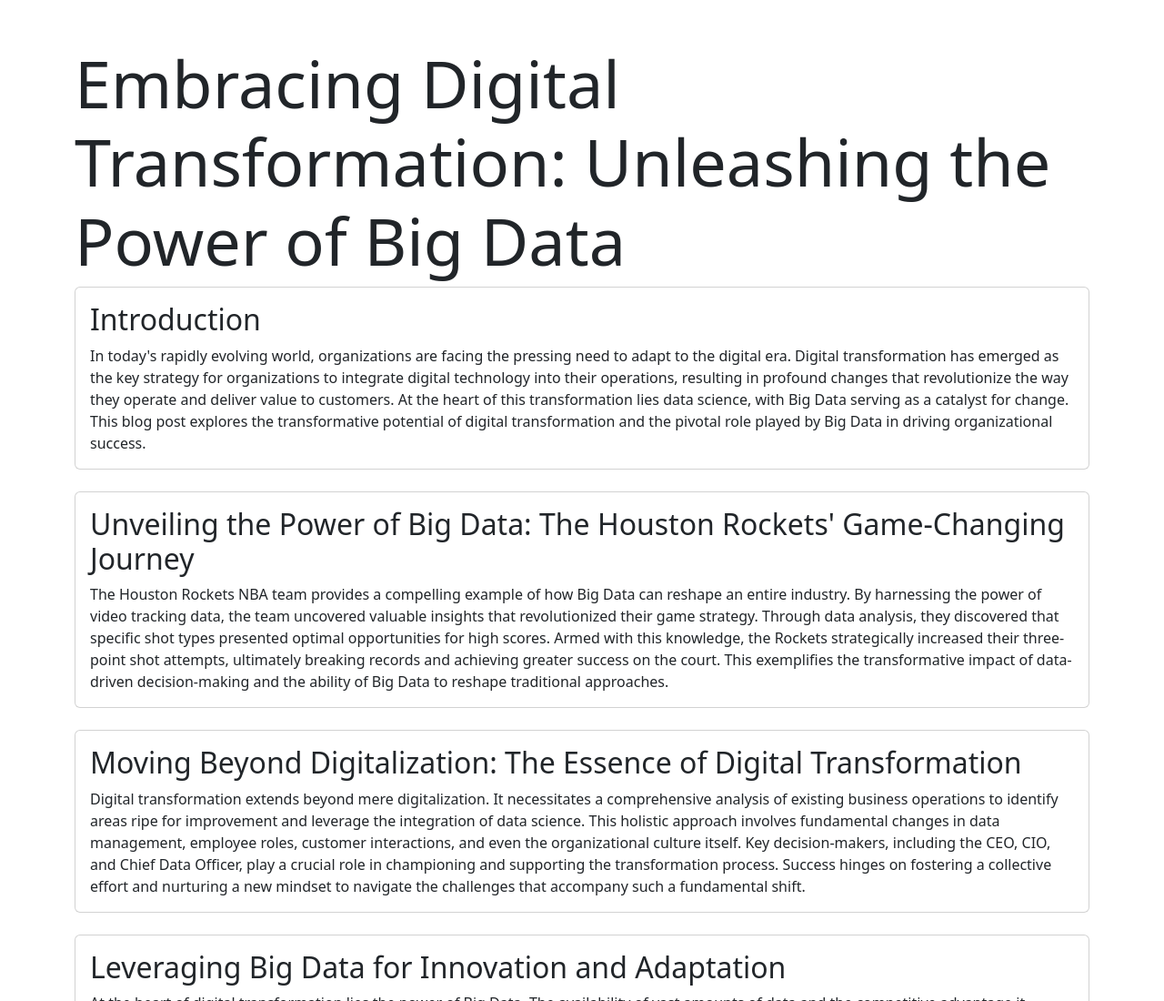
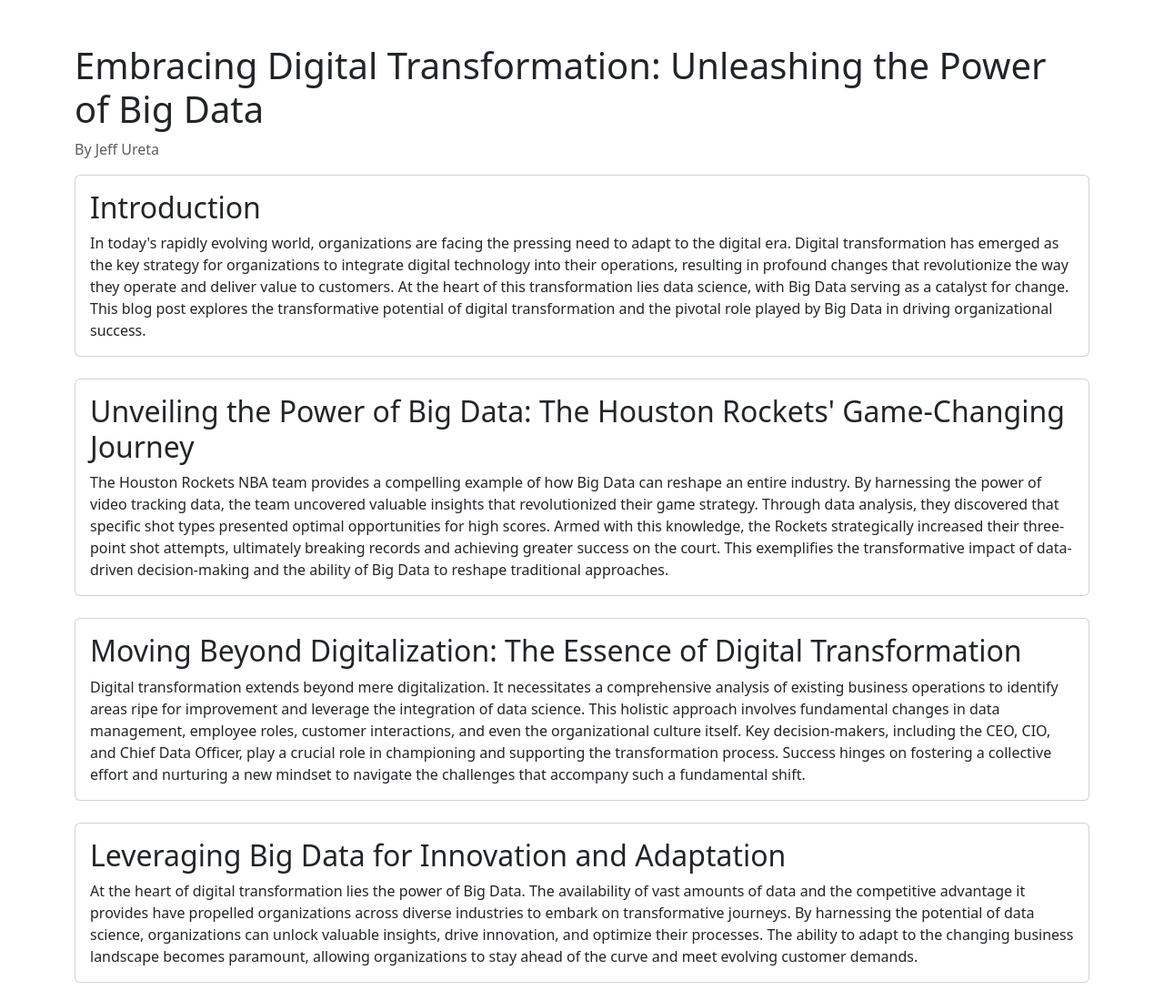
Before and after one commit to jeffureta/digital-transformation, a plain HTML site: page index.html in a window 1280 px wide. Shown: the top 1100 px of the page at 91% size. Drawn offline with nearby package versions, Linux system fonts and the light colour scheme.

Commit message:
added name of author

```diff
--- a/index.html
+++ b/index.html
@@ -12,7 +12,8 @@
 <body>
 
     <body class="container mt-5">
-        <h1 class="display-2">Embracing Digital Transformation: Unleashing the Power of Big Data</h1>
+        <h1 class="display-6">Embracing Digital Transformation: Unleashing the Power of Big Data</h1>
+        <p class="text-muted">By Jeff Ureta</p>
         <div class="card mb-4">
             <div class="card-body">
                 <h2 class="card-title">Introduction</h2>
```
